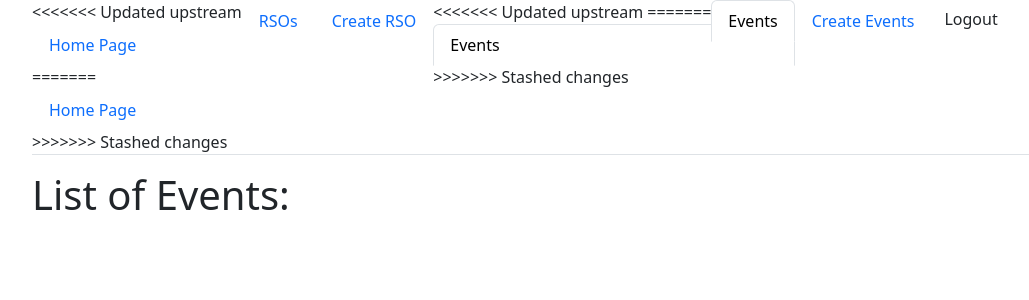
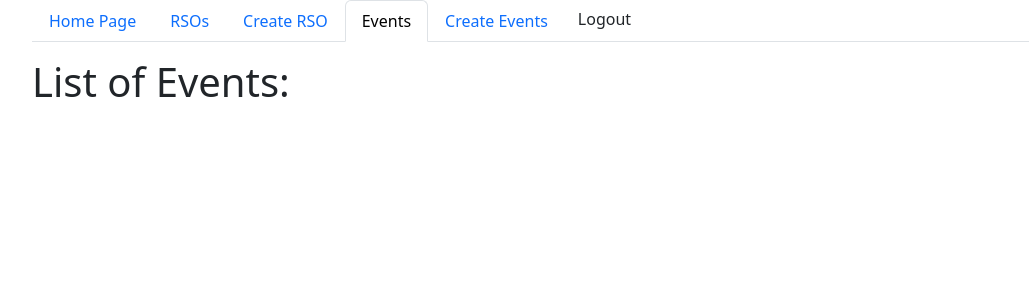
Before and after one commit to crimzxun/COP4710_Project, a PHP site: page /events.php in a window 1280 px wide. Shown: the top 300 px of the page, without its empty margins (50-1079 px from the left). Run offline with PHP 8.4, Linux system fonts and the light colour scheme; the visitor is signed in with stand-in values (Sample User, id 1); data that the repository does not hold is empty.

Commit message:
merge issues

```diff
--- a/src/backend/rso.php
+++ b/src/backend/rso.php
@@ -77,7 +77,7 @@ function create_rso($universityId, $rsoName, $rsoDescription, $rsoImage, $member
     $dbConn = db_get_connection();
     $universityINT = (int)$universityId;
     // Insert the RSO
-    $stmt = $dbConn->prepare("INSERT INTO RSOs (Name, Description, UniversityID, ImageURL) VALUES (:name, :rsoDescription, :rsoImage, :universityID)");
+    $stmt = $dbConn->prepare("INSERT INTO rsos (Name, Description, UniversityID, ImageURL) VALUES (:name, :rsoDescription, :rsoImage, :universityID)");
 
     $stmt->bindParam(':name', $rsoName);
     $stmt->bindParam(':rsoDescription', $rsoDescription);
--- a/src/create_event.php
+++ b/src/create_event.php
@@ -127,7 +127,7 @@ if($_SERVER["REQUEST_METHOD"] == "POST"){
                 <a class="nav-link float-end" href="viewRSO.php">RSOs</a>
             </li>
             <li class="nav-item">
-                <a class="nav-link float-end" href="#">Create RSO</a>
+                <a class="nav-link float-end" href="create_rso.php">Create RSO</a>
             </li>
             <li class="nav-item">
                 <a class="nav-link float-end" href="events.php">Events</a>
--- a/src/create_rso.php
+++ b/src/create_rso.php
@@ -66,7 +66,7 @@ if($_SERVER["REQUEST_METHOD"] == "POST"){
     <div class="container">
         <ul class="nav nav-tabs">
                 <li class="nav-item">
-                    <a class="nav-link" aria-current="page" href="#">Home Page</a>
+                    <a class="nav-link" aria-current="page" href="dashboard.php">Home Page</a>
                 </li>
                 <li class="nav-item">
                     <a class="nav-link" href="viewRSO.php">RSOs</a>
@@ -78,7 +78,7 @@ if($_SERVER["REQUEST_METHOD"] == "POST"){
                     <a class="nav-link float-end" href="events.php">Events</a>
                 </li>
                 <li class="nav-item">
-                    <a class="nav-link float-end" href="#">Create Events</a>
+                    <a class="nav-link float-end" href="create_event.php">Create Events</a>
                 </li>
                 <a href="logout.php" class="btn d-grid gap-2 d-md-flex justify-content-md-end">Logout</a>
             </ul>
--- a/src/events.php
+++ b/src/events.php
@@ -36,11 +36,7 @@ $university = get_university($uniID);
     <div class="container">
     <ul class="nav nav-tabs">
             <li class="nav-item">
-<<<<<<< Updated upstream
                 <a class="nav-link" aria-current="page" href="dashboard.php">Home Page</a>
-=======
-                <a class="nav-link" aria-current="page" href="#">Home Page</a>
->>>>>>> Stashed changes
             </li>
             <li class="nav-item">
                 <a class="nav-link float-end" href="viewRSO.php">RSOs</a>
@@ -49,11 +45,7 @@ $university = get_university($uniID);
                 <a class="nav-link float-end" href="create_rso.php">Create RSO</a>
             </li>
             <li class="nav-item">
-<<<<<<< Updated upstream
-                <a class="nav-link float-end active" href="#">Events</a>
-=======
                 <a class="nav-link active" href="events.php">Events</a>
->>>>>>> Stashed changes
             </li>
             <li class="nav-item">
                 <a class="nav-link float-end" href="create_event.php">Create Events</a>
```
